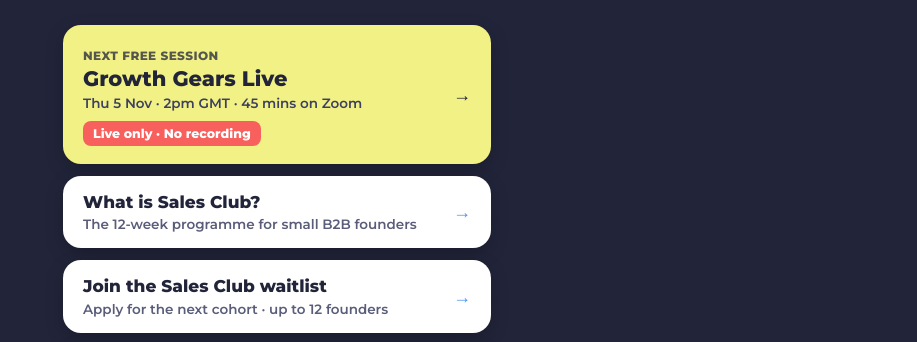
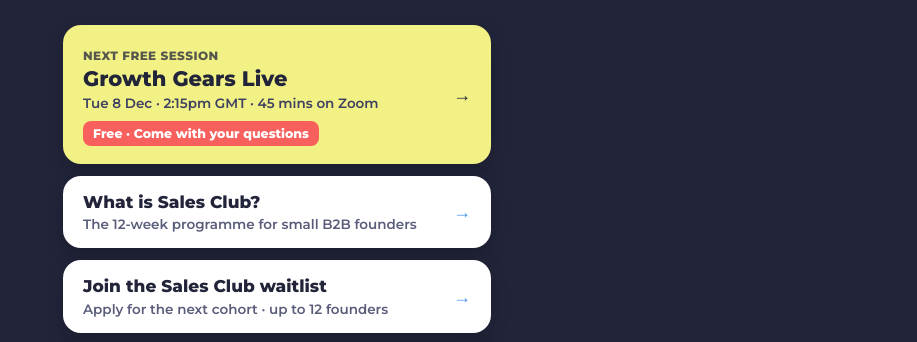
Before and after one commit to yourbestnextmove/links, a plain HTML site: page index.html in a window 1280 px wide. Shown: the part 398-740 px from the top of the page, without its empty margins (363-1280 px from the left). Drawn offline with Linux system fonts and the light colour scheme.

Commit message:
Growth Gears Live: next session Tue 8 Dec, 2:15pm (December form)

```diff
--- a/index.html
+++ b/index.html
@@ -79,8 +79,8 @@
 /* ===== Edit links here ===== */
 const LINKS = [
   { featured: true, kicker: 'Next free session', title: 'Growth Gears Live',
-    sub: 'Thu 5 Nov · 2pm GMT · 45 mins on Zoom', tag: 'Live only · No recording',
-    url: 'https://ti0ew.share-eu1.hsforms.com/2e2Q-RGnFRYu45cYz3Htorw', campaign: 'ggl-2026-11' /* leave url empty to show "Sign-up opens soon" */ },
+    sub: 'Tue 8 Dec · 2:15pm GMT · 45 mins on Zoom', tag: 'Free · Come with your questions',
+    url: 'https://ti0ew.share-eu1.hsforms.com/2PftLCJgZRHSwiUJD4Akz1g', campaign: 'ggl-2026-12' /* leave url empty to show "Sign-up opens soon" */ },
   { title: 'What is Sales Club?', sub: 'The 12-week programme for small B2B founders', url: 'https://salesclub.yourbestnextmove.com/' },
   { title: 'Join the Sales Club waitlist', sub: 'Apply for the next cohort · up to 12 founders', url: 'https://salesclub.yourbestnextmove.com/#offer' },
   { title: 'Take the free Growth Diagnostic', sub: '5 minutes · find where growth is getting stuck', url: 'https://yourbestnextmove.scoreapp.com/' },
```
